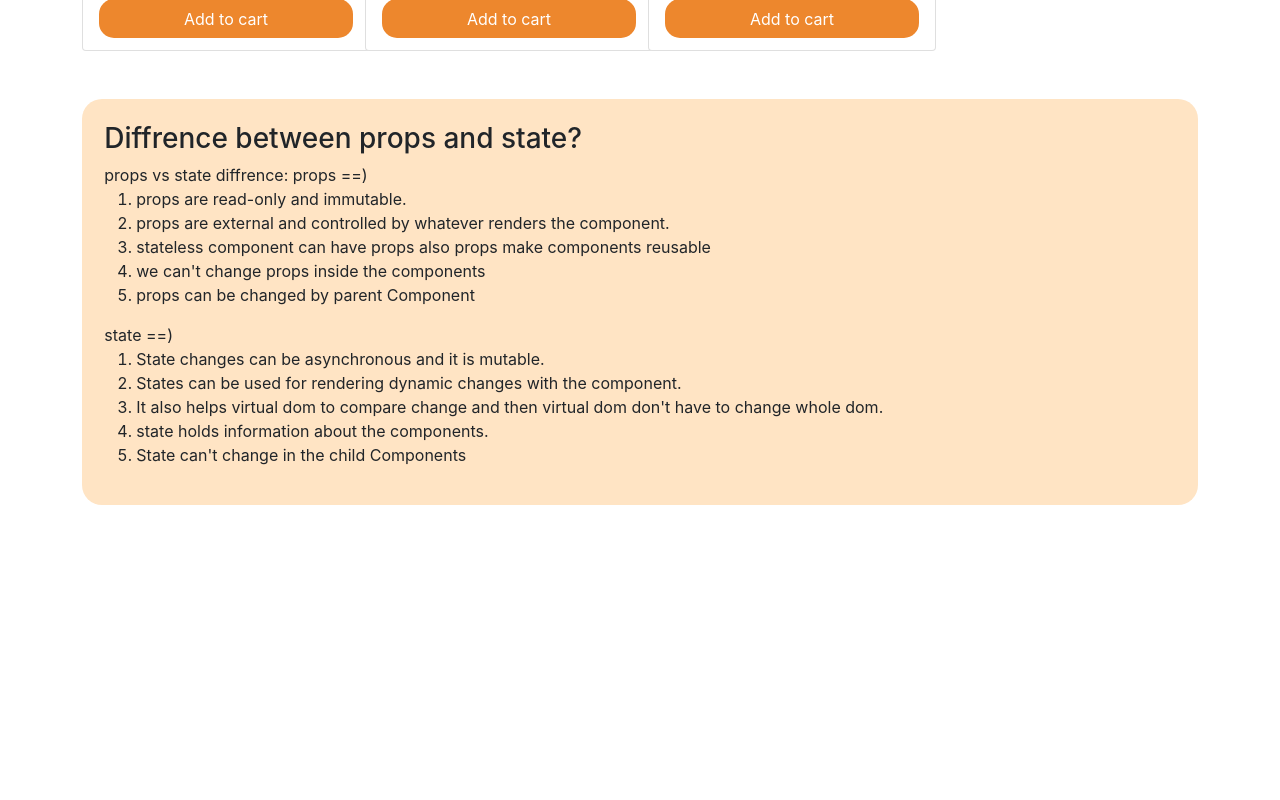
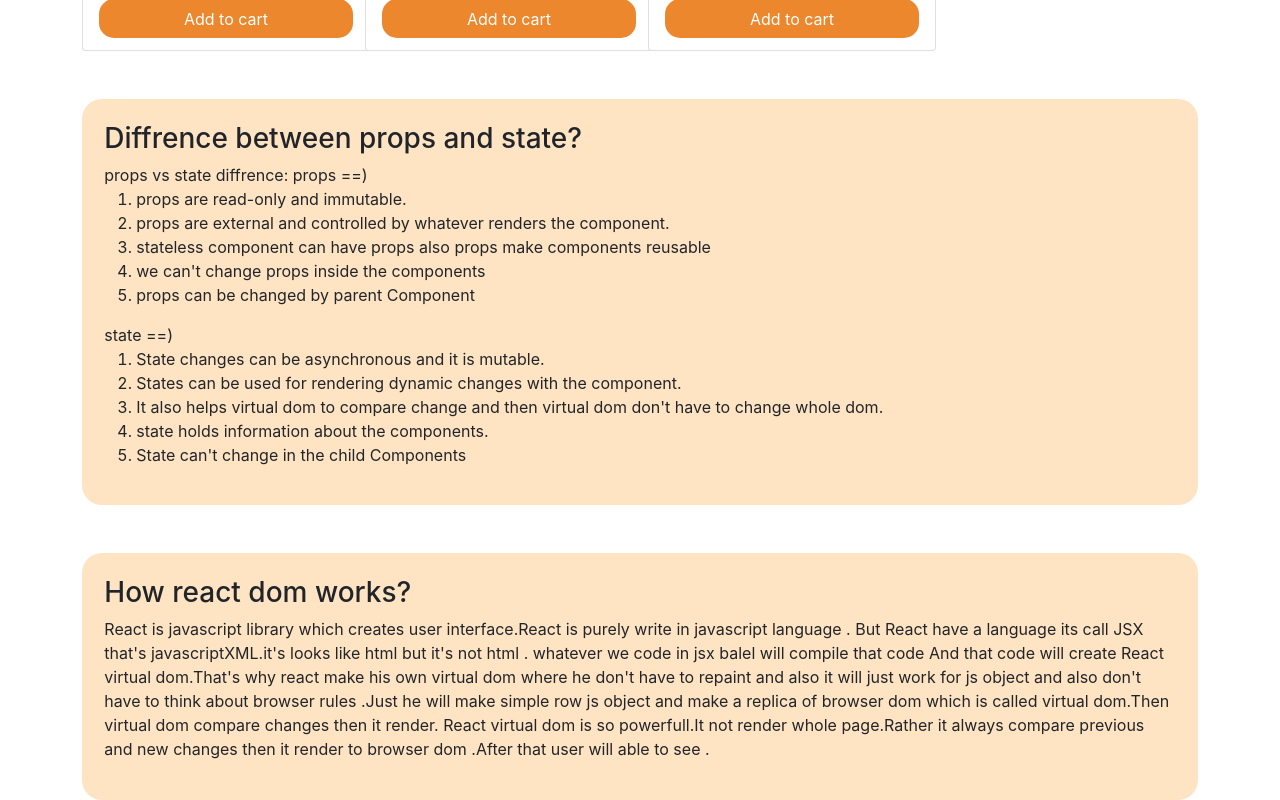
Before and after one commit to fahim00001/follwer-eth, a React (Create React App) app: page / in a window 1280 px wide. Shown: the part 2192-2992 px from the top of the page. Before the commit the page ends 2697 px from the top, so only its background shows below. Built offline with nearby package versions, Linux system fonts and the light colour scheme.

Commit message:
question 2nd done

```diff
--- a/src/Components/Question/Question.js
+++ b/src/Components/Question/Question.js
@@ -27,7 +27,16 @@ const Question = () => {
                     </ol>
                 </p>
             </div>
-            <div></div>
+            <div className='question-container mt-5' >
+                <h3>How react dom works? </h3>
+                <p>
+                React is javascript library which creates user interface.React is  purely write in javascript language .
+                But React have a language its call JSX that's javascriptXML.it's looks like html but it's not html .
+                whatever we code in jsx balel will compile that code And that code will create React virtual dom.That's why react make his own virtual dom where he don't have to repaint  and also it will just work for js object and also don't have to think about browser rules .Just he will make simple row js object and make a replica of browser dom which is called virtual dom.Then virtual dom compare changes then it render.
+                React virtual dom is so powerfull.It not render whole page.Rather it always compare previous and new changes then it render to browser
+                dom .After that user will able to see .
+                </p>
+            </div>
         </div>
     );
 };
```
